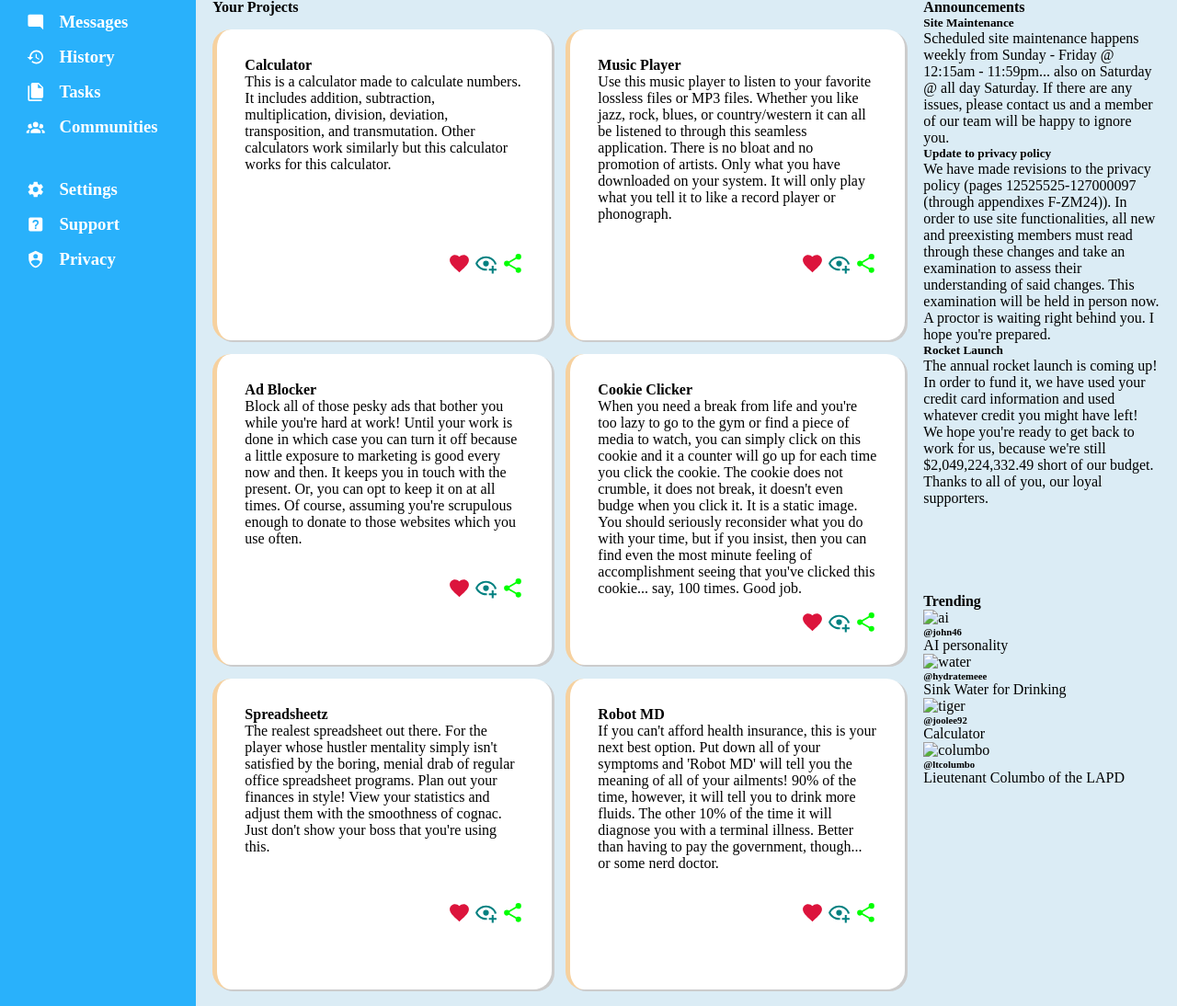
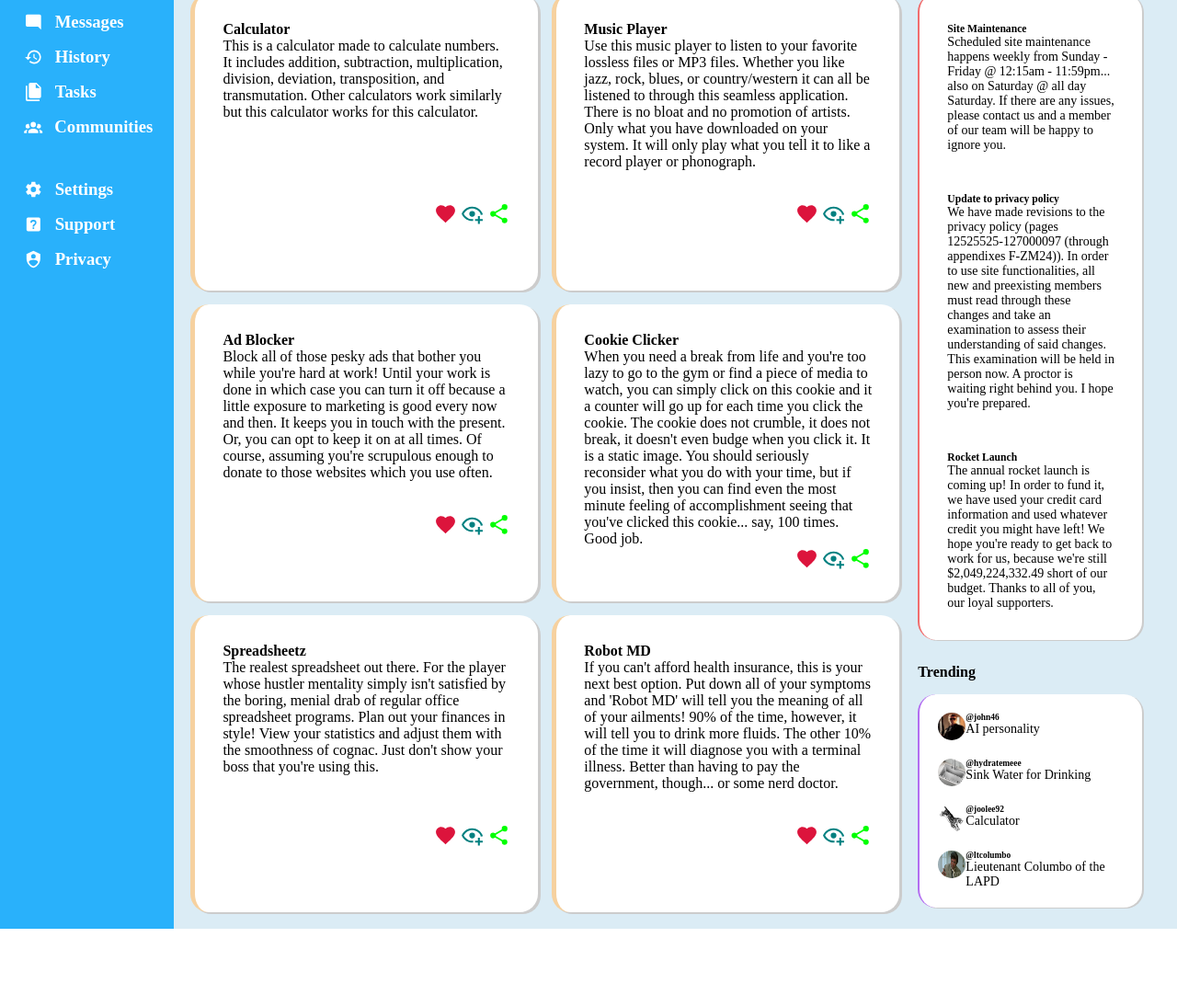
Before and after one commit to joolee92/admin-dashboard, a plain HTML site: page index.html in a window 1280 px wide. Shown: the part 182-1276 px from the top of the page at 92% size. After the commit the page ends 1192 px from the top, so only its background shows below. Drawn offline with Linux system fonts and the light colour scheme.

Commit message:
Fix grid spacing

```diff
--- a/index.html
+++ b/index.html
@@ -372,7 +372,8 @@
 
         <div class="announcements">
           <h4>Announcements</h4>
-          <div>
+          <div class="announcement">
+              <div class="announce">
                 <h5>Site Maintenance</h5>
                 <p>
                   Scheduled site maintenance happens weekly from Sunday - Friday @
@@ -381,7 +382,7 @@
                   happy to ignore you.
                 </p>
               </div>
-          <div>
+              <div class="announce">
                 <h5>Update to privacy policy</h5>
                 <p>
                   We have made revisions to the privacy policy (pages
@@ -393,7 +394,7 @@
                   prepared.
                 </p>
               </div>
-          <div>
+              <div class="announce">
                 <h5>Rocket Launch</h5>
                 <p>
                   The annual rocket launch is coming up! In order to fund it, we
@@ -404,28 +405,39 @@
                 </p>
               </div>
           </div>
+        </div>
 
         <div class="trending">
           <h4>Trending</h4>
+          <div class="trend">
               <div class="profile">
-            <img src="" alt="ai" />
+                <img src="./images/terminator.jpg" alt="terminator" />
+                <div class="person">
                     <h6>@john46</h6>
                     <p>AI personality</p>
                 </div>
+              </div>
               <div class="profile">
-            <img src="" alt="water" />
+                <img src="./images/sink.webp" alt="sink" />
+                <div class="person">
                     <h6>@hydratemeee</h6>
                     <p>Sink Water for Drinking</p>
                 </div>
+              </div>
               <div class="profile">
-            <img src="" alt="tiger" />
+                <img src="./images/tiger.svg" alt="tiger" />
+                <div class="person">
                     <h6>@joolee92</h6>
                     <p>Calculator</p>
                 </div>
+              </div>
               <div class="profile">
-            <img src="" alt="columbo" />
+                <img src="./images/columbo.jpg" alt="columbo" />
+                <div class="person">
                     <h6>@ltcolumbo</h6>
                     <p>Lieutenant Columbo of the LAPD</p>
+                </div>
+              </div>
           </div>
         </div>
       </div>
--- a/styles.css
+++ b/styles.css
@@ -9,29 +9,32 @@ ul {
 
 .container {
   display: grid;
-  grid-template-columns: repeat(6, 1fr);
-  grid-template-rows: repeat(6, 1fr);
+  grid-template-columns: repeat(10, 1fr);
+  grid-template-rows: min-content;
+  max-height: min-content
 }
 
 .sidebar {
   padding: 15px;
   background-color: #29b1fb;
-  grid-area: 1/1/7/2;
+  grid-area: 1/1/11/2;
   color: white;
+  margin-bottom: 0;
 }
 
 .headbar {
   padding: 20px;
+  padding-bottom: 0;
   margin-left: 25px;
   margin-right: 25px;
-  grid-area: 1/2/2/7;
+  grid-area: 1/2/2/11;
   display: flex;
   flex-direction: column;
 }
 
 .top {
   display: flex;
-  margin-bottom: 20px;
+  padding-bottom: 20px;
 }
 .top img {
   height: 20px;
@@ -77,7 +80,6 @@ button {
   align-self: center;
 }
 
-
 .top .right {
   justify-content: flex-end;
   gap: 25px;
@@ -88,7 +90,6 @@ button {
   align-self: center;
 }
 
-
 .right {
   display: flex;
   flex-basis: 35%;
@@ -96,25 +97,27 @@ button {
 }
 
 .main {
-    margin-top: -50px;
+  margin-top: 0;
   padding: 18px;
   background-color: #dbecf5;
-  grid-area: 2/2/7/7;
+  grid-area: 2/2/11/11;
   display: grid;
-  grid-template-columns: repeat(4, 1fr);
-  grid-template-rows: repeat(5, 1fr);
+  grid-template-columns: repeat(8, 1fr);
+  grid-template-rows: min-content;
 }
 
 .projects {
-  grid-area: 1/1/6/4;
+  grid-area: 1/1/9/7;
+  max-height: fit-content;
 }
 
 .announcements {
-  grid-area: 1/4/4/5;
+  grid-area: 1/7/5/9;
 }
 
 .trending {
-  grid-area: 4/4/6/5;
+  margin-top: 20px;
+  grid-area: 5/7/9/9;
 }
 
 .projectgrid {
@@ -134,16 +137,50 @@ button {
   border-left-style: solid;
   border-color: rgb(246, 209, 159);
   border-width: 5px;
-  max-height: fit-content;
   box-shadow: 3px 2px #ccc;
+  font-size: 16px;
 }
 
+.announcement {
+  margin-top: 15px;
+  margin-right: 20px;
+  padding: 10px;
+  background-color: white;
+  display: flex;
+  flex-direction: column;
+  border-radius: 20px;
+  border-left-style: solid;
+  border-color: rgb(241, 109, 109);
+  border-width: 2px;
+  max-height: fit-content;
+  box-shadow: 2px 1px #ccc;
+  font-size: 14px;
+}
+
+.trend {
+  margin-top: 15px;
+  margin-right: 20px;
+  padding: 10px;
+  background-color: white;
+  display: flex;
+  flex-direction: column;
+  border-radius: 20px;
+  border-left-style: solid;
+  border-color: rgb(179, 109, 241);
+  border-width: 2px;
+  max-height: fit-content;
+  box-shadow: 2px 1px #ccc;
+  font-size: 14px;
+}
+
+.announce {
+  padding: 22px 20px;
+}
 .desc {
   flex-basis: 75%;
 }
 
 .icons {
-    margin-top: 15px;
   flex-basis: 25%;
   align-self: flex-end;
 }
@@ -151,10 +188,20 @@ button {
   height: 25px;
 }
 
+.profile {
+  display: flex;
+  padding: 10px;
+}
+
+.profile img {
+  height: 30px;
+  width: 30px;
+  border-radius: 25px;
+}
+
 a {
   display: flex;
   align-items: center;
-
   padding: 8px;
 }
 
```
Also changed, not shown: images/columbo.jpg (added), images/sink.webp (added), images/terminator.jpg (added). Lines whose indentation alone changed are shown as unchanged.
